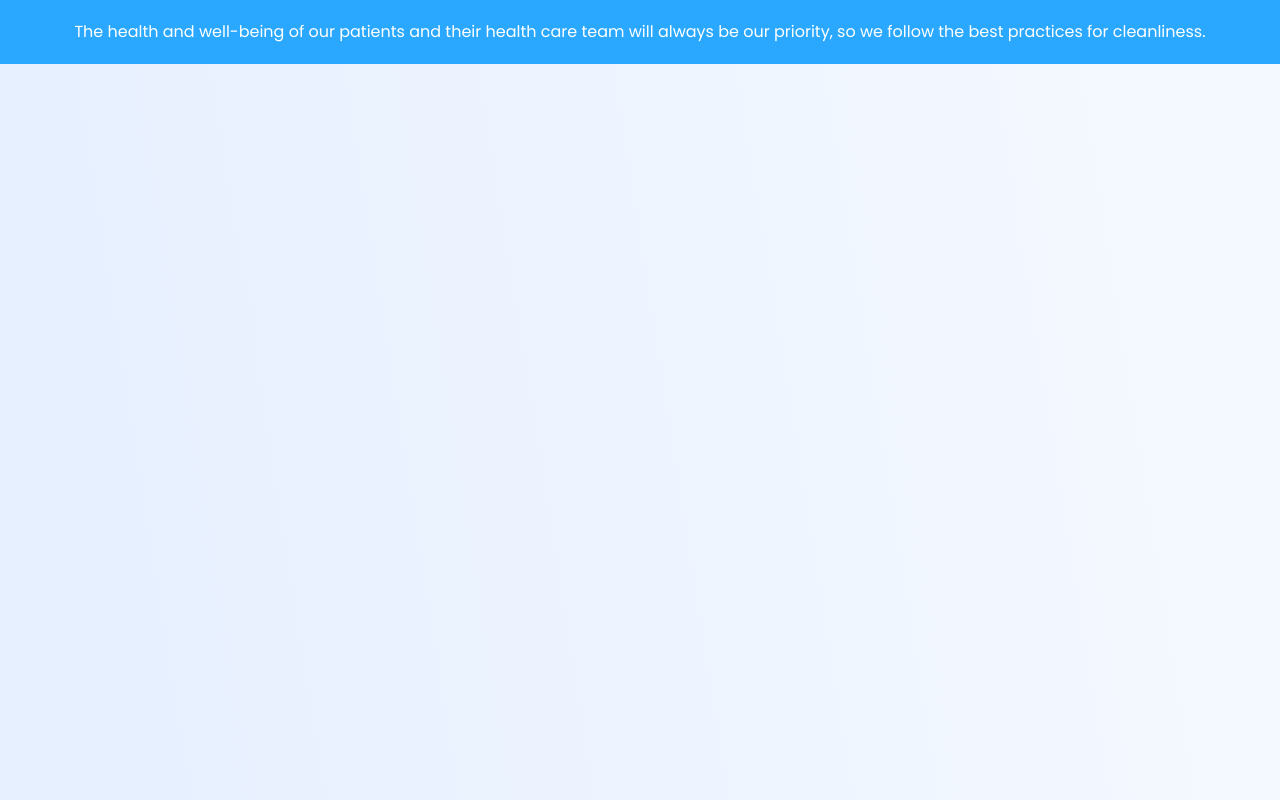
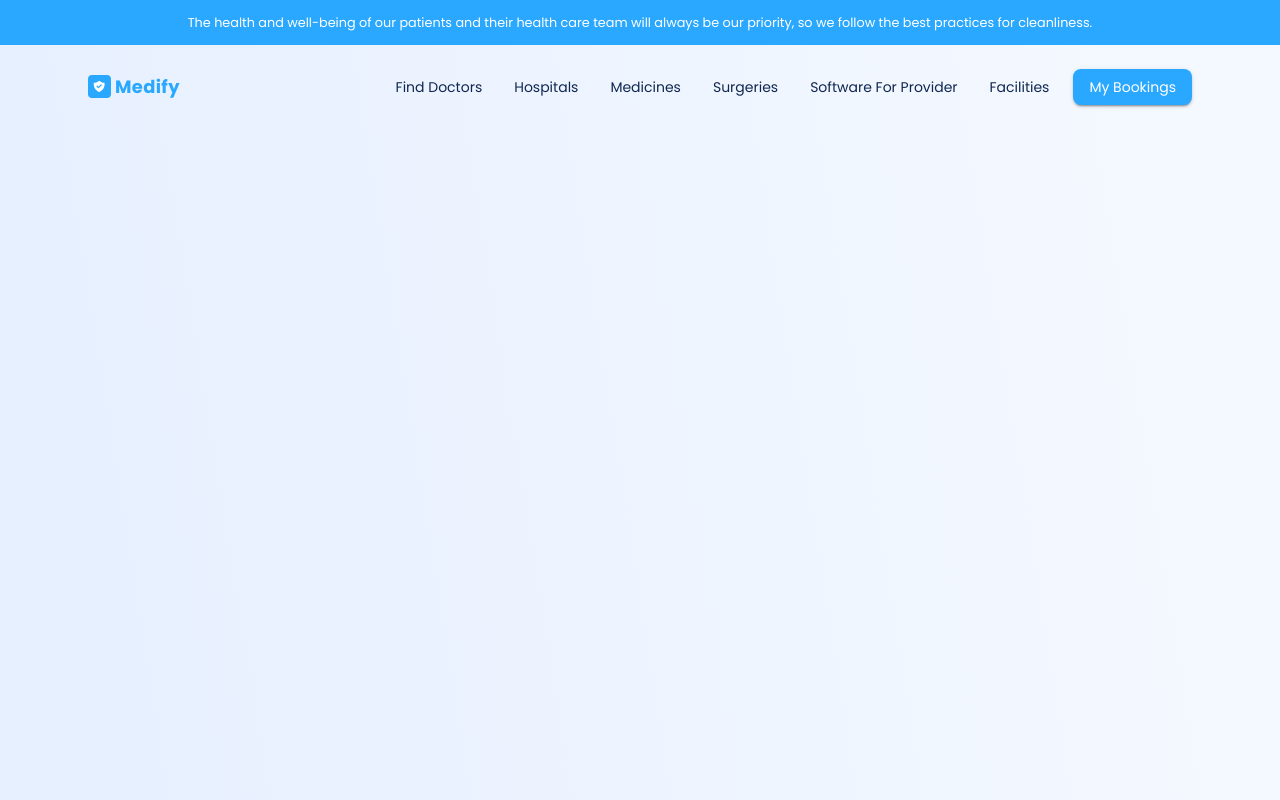
Before and after one commit to PallabRoy-SE/medify, a React (Create React App) app: page / in a window 1280 px wide. Built offline with nearby package versions, Linux system fonts and the light colour scheme.

Commit message:
feat: add navbar, notice, button component ( refs #1 )

```diff
--- a/src/App.js
+++ b/src/App.js
@@ -1,13 +1,16 @@
-import { ThemeProvider } from "@mui/material";
-import theme from "./theme/theme";
-import Layout from "./pages/layout/Layout";
+import { ThemeProvider } from '@mui/material';
+import theme from './theme/theme';
+import Layout from './pages/layout/Layout';
+import { BrowserRouter } from 'react-router-dom';
 
 function App() {
-  return (
-    <ThemeProvider theme={theme}>
-      <Layout />
-    </ThemeProvider>
-  );
+    return (
+        <ThemeProvider theme={theme}>
+            <BrowserRouter>
+                <Layout />
+            </BrowserRouter>
+        </ThemeProvider>
+    );
 }
 
 export default App;
--- /dev/null
+++ b/src/components/button/MdfButton.jsx
@@ -0,0 +1,26 @@
+import { Button } from '@mui/material';
+import React from 'react';
+import { colors } from '../../theme/variables';
+
+function MdfButton({ onClick, startIcon, sx, children, ...attributes }) {
+    return (
+        <Button
+            startIcon={startIcon}
+            color='primary'
+            variant='contained'
+            onClick={onClick}
+            sx={{
+                fontSize: '0.875rem',
+                fontWeight: 400,
+                color: colors.white,
+                borderRadius: '0.5rem',
+                ...sx,
+            }}
+            {...attributes}
+        >
+            {children}
+        </Button>
+    );
+}
+
+export default MdfButton;
--- /dev/null
+++ b/src/components/navbar/MdfNavbar.jsx
@@ -0,0 +1,77 @@
+import * as React from 'react';
+import AppBar from '@mui/material/AppBar';
+import Box from '@mui/material/Box';
+import Toolbar from '@mui/material/Toolbar';
+import Typography from '@mui/material/Typography';
+import Container from '@mui/material/Container';
+import Button from '@mui/material/Button';
+import { colors } from '../../theme/variables';
+import { ReactComponent as Logo } from '../../assets/logo.svg';
+import MdfButton from '../button/MdfButton';
+import { useLocation, useNavigate } from 'react-router-dom';
+
+function MdfNavbar({ links, active }) {
+    const location = useLocation();
+    const navigate = useNavigate();
+    return (
+        <AppBar
+            className='content-padding'
+            position='static'
+            color={active ? 'background' : 'transparent'}
+            sx={{
+                boxShadow: !active ? 'none' : null,
+            }}
+        >
+            <Container maxWidth='xl'>
+                <Toolbar disableGutters>
+                    <Logo />
+                    <Typography
+                        variant='h6'
+                        noWrap
+                        sx={{
+                            ml: 0.5,
+                            display: { xs: 'none', md: 'flex' },
+                            fontWeight: 700,
+                            color: colors.primary,
+                            textDecoration: 'none',
+                            fontSize: '1.12rem',
+                            letterSpacing: '0.02em',
+                            cursor: 'pointer',
+                        }}
+                    >
+                        Medify
+                    </Typography>
+                    <Box sx={{ flexGrow: 1, display: 'flex', alignItems: 'center', justifyContent: 'flex-end' }}>
+                        {links.map((link) => (
+                            <Button
+                                key={link.id}
+                                sx={{
+                                    display: 'block',
+                                    fontWeight: 400,
+                                    color: colors.dark,
+                                    marginLeft: '1rem',
+                                    paddingBlock: '1.5rem',
+                                    borderBlock: '6px solid',
+                                    borderRadius: 0,
+                                    borderColor: 'transparent',
+                                    '&.active': {
+                                        color: colors.primary,
+                                        borderBottomColor: colors.primary,
+                                        fontWeight: 600,
+                                    },
+                                }}
+                                className={location.pathname === link.to ? 'active' : ''}
+                                onClick={() => navigate(link.to)}
+                            >
+                                {link.label}
+                            </Button>
+                        ))}
+
+                        <MdfButton sx={{ marginLeft: '1rem' }}>My Bookings</MdfButton>
+                    </Box>
+                </Toolbar>
+            </Container>
+        </AppBar>
+    );
+}
+export default MdfNavbar;
--- /dev/null
+++ b/src/components/notice/MdfNotice.jsx
@@ -0,0 +1,25 @@
+import { Box, Typography } from '@mui/material';
+import React from 'react';
+import { colors } from '../../theme/variables';
+
+function MdfNotice() {
+    return (
+        <Box
+            component='div'
+            sx={{
+                backgroundColor: colors.primary,
+                color: colors.white,
+                fontSize: '0.75rem',
+                textAlign: 'center',
+                paddingBlock: '0.8rem',
+            }}
+        >
+            <Typography component='span' sx={{ fontSize: '0.8rem' }}>
+                The health and well-being of our patients and their health care team will always be our priority, so we
+                follow the best practices for cleanliness.
+            </Typography>
+        </Box>
+    );
+}
+
+export default MdfNotice;
--- a/src/components/notice/Notice.jsx
+++ /dev/null
@@ -1,26 +0,0 @@
-import { Box, Typography } from "@mui/material";
-import React from "react";
-import { colors } from "../../theme/variables";
-
-function Notice() {
-  return (
-    <Box
-      component="div"
-      sx={{
-        backgroundColor: colors.primary,
-        color: colors.white,
-        fontSize: "0.75rem",
-        textAlign: "center",
-        paddingBlock: "1.25rem",
-      }}
-    >
-      <Typography component="span">
-        The health and well-being of our patients and their health care team
-        will always be our priority, so we follow the best practices for
-        cleanliness.
-      </Typography>
-    </Box>
-  );
-}
-
-export default Notice;
--- a/src/index.css
+++ b/src/index.css
@@ -1,9 +1,5 @@
 :root {
-  --gradient-bg: linear-gradient(
-    81deg,
-    #e7f0ff 9.01%,
-    rgba(232, 241, 255, 0.47) 89.11%
-  );
+    --gradient-bg: linear-gradient(81deg, #e7f0ff 9.01%, rgba(232, 241, 255, 0.47) 89.11%);
     --font-poppins: Poppins, sans-serif;
 }
 
@@ -52,3 +48,6 @@ h6 {
 #__next {
     isolation: isolate;
 }
+.content-padding {
+    padding-inline: 5%;
+}
--- a/src/pages/layout/Layout.jsx
+++ b/src/pages/layout/Layout.jsx
@@ -1,13 +1,24 @@
-import { Box } from "@mui/material";
-import React from "react";
-import Notice from "../../components/notice/Notice";
+import { Box } from '@mui/material';
+import React from 'react';
+import MdfNotice from '../../components/notice/MdfNotice';
+import MdfNavbar from '../../components/navbar/MdfNavbar';
+
+const links = [
+    { id: 1, label: 'Find Doctors', to: '/doctors' },
+    { id: 2, label: 'Hospitals', to: '' },
+    { id: 3, label: 'Medicines', to: '' },
+    { id: 4, label: 'Surgeries', to: '' },
+    { id: 5, label: 'Software for Provider', to: '' },
+    { id: 6, label: 'Facilities', to: '' },
+];
 
 function Layout() {
-  return (
-    <Box component="main">
-      <Notice />
-    </Box>
-  );
+    return (
+        <Box component='main'>
+            <MdfNotice />
+            <MdfNavbar links={links} />
+        </Box>
+    );
 }
 
 export default Layout;
--- a/src/theme/theme.js
+++ b/src/theme/theme.js
@@ -1,5 +1,5 @@
-import { createTheme } from "@mui/material/styles";
-import { colors, fonts } from "./variables";
+import { createTheme } from '@mui/material/styles';
+import { colors, fonts } from './variables';
 
 const theme = createTheme({
     palette: {
@@ -16,6 +16,15 @@ const theme = createTheme({
     typography: {
         fontFamily: fonts.poppins,
     },
+    components: {
+        MuiButton: {
+            styleOverrides: {
+                root: {
+                    textTransform: 'capitalize',
+                },
+            },
+        },
+    },
 });
 
 export default theme;
--- a/src/theme/variables.js
+++ b/src/theme/variables.js
@@ -1,12 +1,12 @@
 export const colors = {
-  primary: "#2AA8FF",
-  secondary: "#1B3C74",
-  white: "#FFFFFF",
-  black: "#000000",
-  background:
-    "linear-gradient(81deg, #E7F0FF 9.01%, rgba(232, 241, 255, 0.47) 89.11%)",
+    primary: '#2AA8FF',
+    secondary: '#1B3C74',
+    white: '#FFFFFF',
+    black: '#000000',
+    dark: '#102851',
+    background: 'linear-gradient(81deg, #E7F0FF 9.01%, rgba(232, 241, 255, 0.47) 89.11%)',
 };
 
 export const fonts = {
-  poppins: ["Poppins", "sans-serif"].join(","),
+    poppins: ['Poppins', 'sans-serif'].join(','),
 };
```
Also changed, not shown: src/assets/logo.svg (added). Lines whose indentation alone changed are shown as unchanged.
